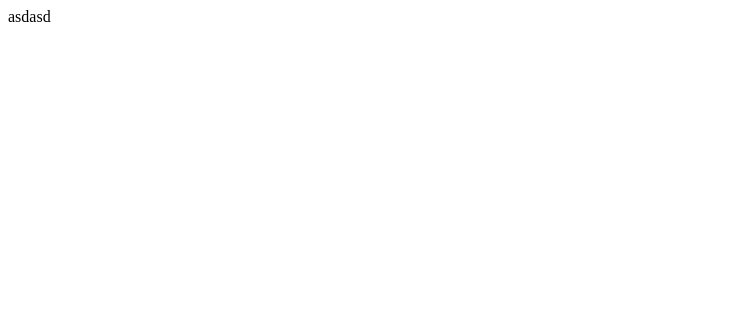
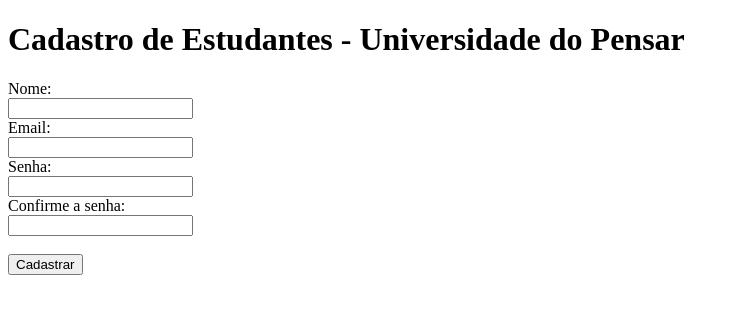
Before and after one commit to Victor-sousa207/Clube_De_Carros_ADS24, a website: page Cadastro_De_Membros.html in a window 1280 px wide. Shown: the whole page, without its empty margins (0-739 px from the left). Drawn offline with Linux system fonts and the light colour scheme.

Commit message:
Cadastro

```diff
--- a/Cadastro_De_Membros.html
+++ b/Cadastro_De_Membros.html
@@ -1,2 +1,35 @@
 <!DOCTYPE html>
-asdasd
+
+<html lang="en">
+
+<head>
+    <meta charset="UTF-8">
+    <meta name="viewport" content="width=device-width, initial-scale=1.0">
+    <title>Cadastro de Estudantes - Universidade do Pensar</title>
+</head>
+
+<body>
+
+    <header>
+        <h1>Cadastro de Estudantes - Universidade do Pensar</h1>
+    </header>
+
+    <main>
+        <form action="cadastro_sucesso.html" method="post">
+            <label for="name">Nome:</label><br>
+            <input type="text" id="name" name="name" required><br>
+            <label for="email">Email:</label><br>
+            <input type="email" id="email" name="email" required><br>
+            <label for="password">Senha:</label><br>
+            <input type="password" id="password" name="password" required><br>
+            <label for="confirm_password">Confirme a senha:</label><br>
+            <input type="password" id="confirm_password" name="confirm_password" required><br><br>
+            <input type="submit" value="Cadastrar">
+        </form>
+
+    </main>
+
+
+</body>
+
+</html>
```
